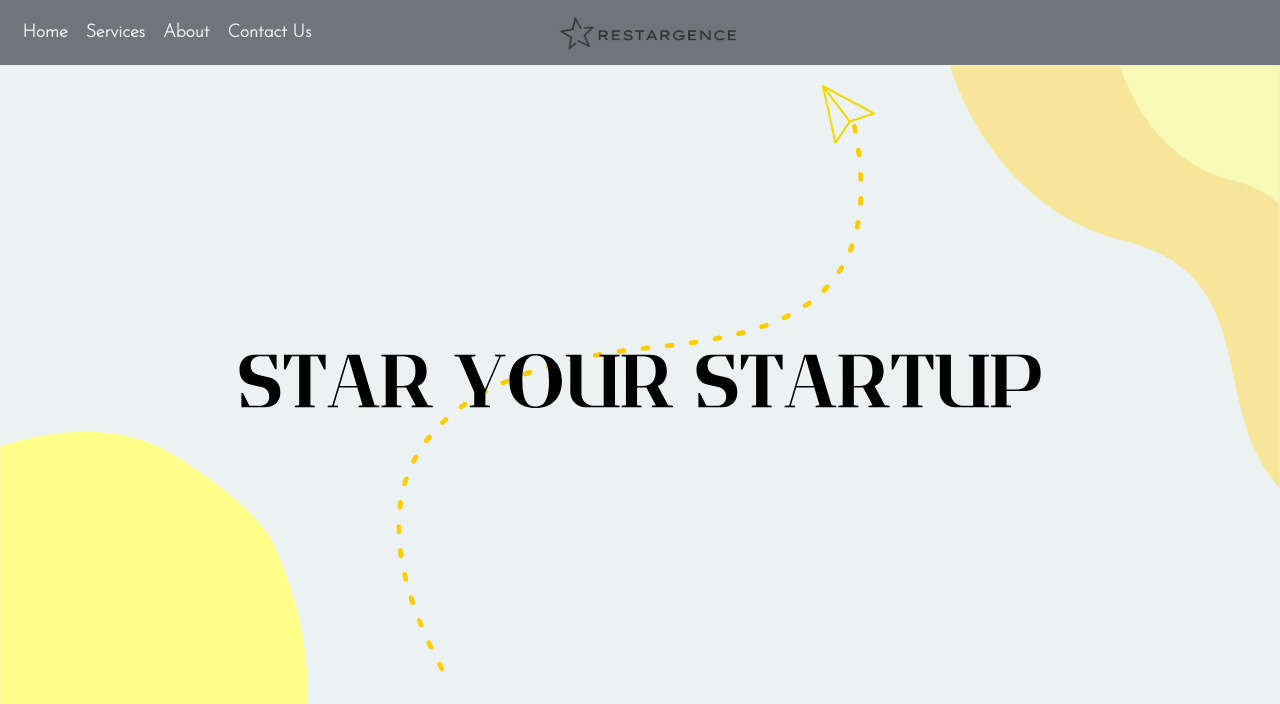
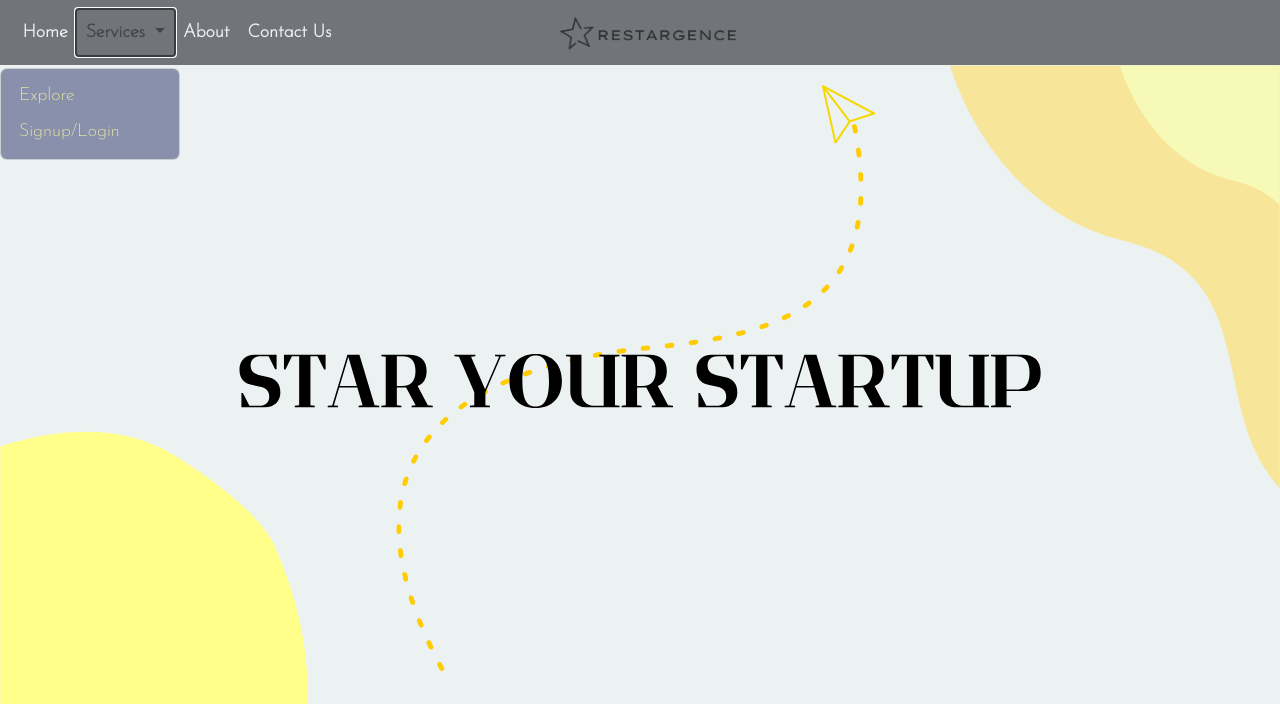
Before and after one commit to sinpaiiii/funeralparlour, a Django app: page / in a window 1280 px wide, after a click on "Services". Shown: the top 704 px of the page. Run offline with Django 4.2, Linux system fonts and the light colour scheme.

Commit message:
service update

```diff
--- a/codefury/codefury/static/CSS/main.css
+++ b/codefury/codefury/static/CSS/main.css
@@ -24,7 +24,12 @@ body {
   border-bottom: 2px solid #050707;
   padding-bottom: 5px;
 }
-
+.blg {
+  background-color: #717999;
+}
+.color2 {
+  color: #ffff8a;
+}
 .color {
   color: #ecf1f2;
 }
--- a/codefury/codefury/templates/index.html
+++ b/codefury/codefury/templates/index.html
@@ -2,7 +2,7 @@
 <!-- welcome -->
 <img src="{% static 'img/welcome.svg' %}" alt="" class="wel">
 <!-- Home -->
-<section class="home">
+<section class="home" id="home">
   <div class="homeCont">
     <img src="{% static 'img/star_only.png' %}" alt="" class="logo" />
     <div class="brief">
--- a/codefury/codefury/templates/navbar.html
+++ b/codefury/codefury/templates/navbar.html
@@ -16,10 +16,28 @@
       <div class="collapse navbar-collapse" id="navbarNav">
         <ul class="navbar-nav">
           <li class="nav-item">
-            <a class="nav-link color u" aria-current="page" href="#">Home</a>
+            <a class="nav-link color u" aria-current="page" href="#home"
+              >Home</a
+            >
           </li>
           <li class="nav-item">
-            <a class="nav-link color u" href="#">Services</a>
+            <a
+              class="nav-link dropdown-toggle"
+              href="#"
+              role="button"
+              data-bs-toggle="dropdown"
+              aria-expanded="false"
+            >
+              Services
+            </a>
+            <ul class="dropdown-menu blg color u">
+              <li>
+                <a class="dropdown-item color2 u" href="/explore">Explore</a>
+              </li>
+              <li>
+                <a class="dropdown-item color2 u" href="#">Signup/Login</a>
+              </li>
+            </ul>
           </li>
           <li class="nav-item">
             <a class="nav-link color u" href="#">About</a>
```
